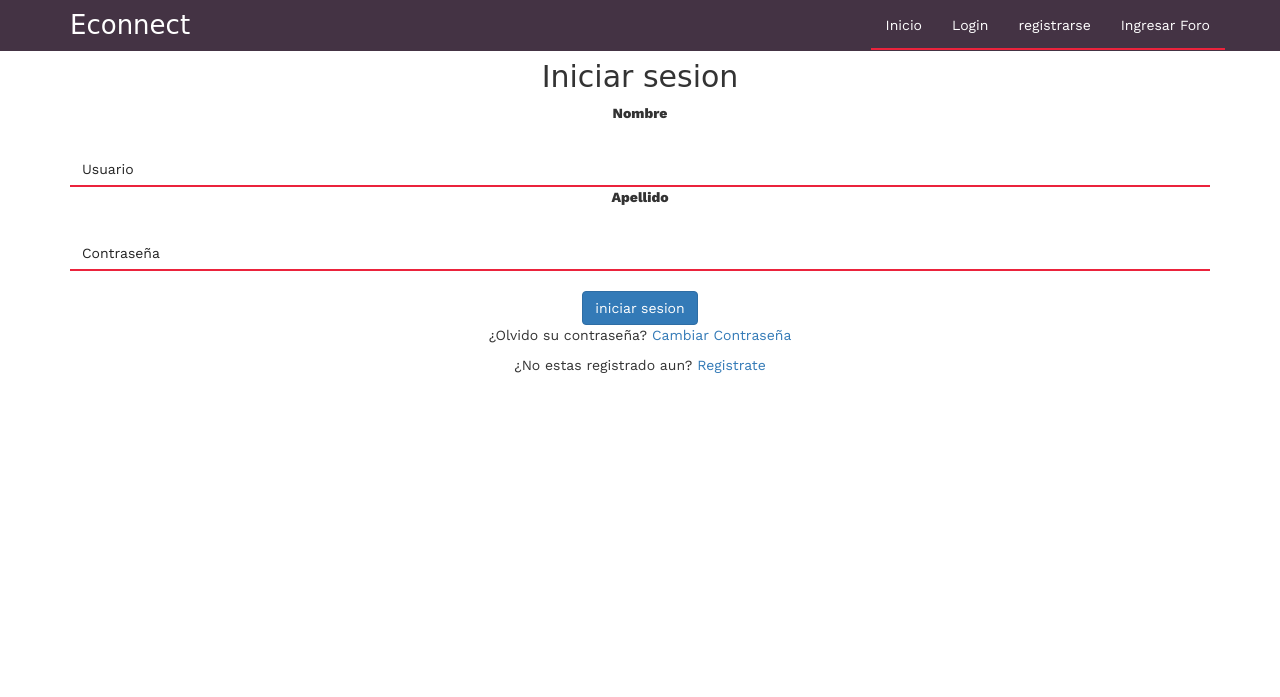
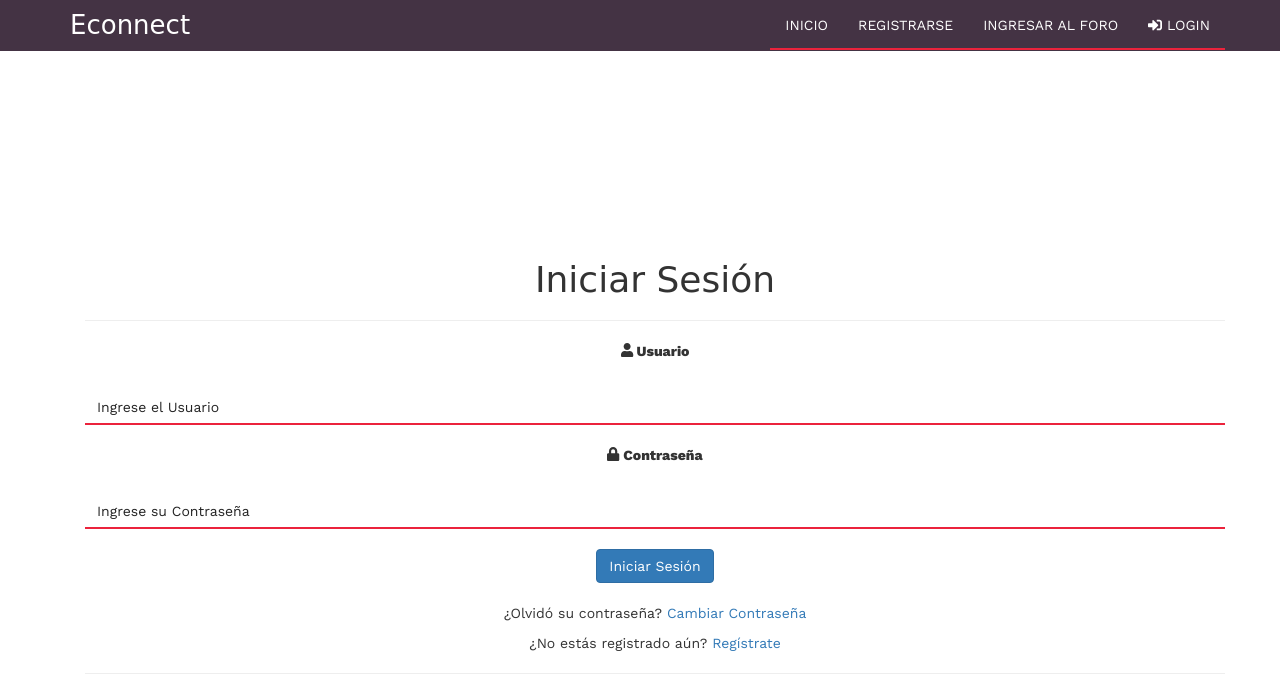
Before and after one commit to Sebaakz/Proyecto_emprendimiento, a plain HTML site: page login.html in a window 1280 px wide. Drawn offline with nearby package versions, Linux system fonts and the light colour scheme; a web font is replaced by a local one.

Commit message:
2do Commit mati, listo el login

```diff
--- a/login.html
+++ b/login.html
@@ -13,9 +13,10 @@
     <meta name="viewport" content="width=device-width, initial-scale=1.0">
     <link href='https://fonts.googleapis.com/css?family=Work+Sans:400,100,200,300,500,600,800,900' rel='stylesheet' type='text/css'>
     <link href='https://fonts.googleapis.com/css?family=Oleo+Script+Swash+Caps:400,700' rel='stylesheet' type='text/css'>
+    <script src="https://cdnjs.cloudflare.com/ajax/libs/font-awesome/5.13.0/js/all.min.js" crossorigin="anonymous"></script>
 
 </head>
-<!--Comentario del mati-->
+<!--Comentario de @SpinnyCow27-->
 <body>
     <div class="main-header" id="main-header">
         <nav class="navbar mynav navbar-fixed-top">
@@ -25,38 +26,38 @@
               <a class="navbar-brand" href="index.html">Econnect</a> </div>
             <div class="collapse navbar-collapse" id="myNavbar">
               <ul class="nav navbar-nav navbar-right">
-                <li class="active"><a href="index.html">Inicio</a></li>
-                <li class="active"><a href="login.html">Login</a></li>
-                <li class="active"><a href="registro.html">registrarse</a></li>
-                <li class="active"><a href="foro.html">Ingresar Foro</a></li>
+                <li class="active"><a href="index.html">INICIO</a></li>
+                <li class="active"><a href="registro.html">REGISTRARSE</a></li>
+                <li class="active"><a href="foro.html">INGRESAR AL FORO</a></li>
+                <li class="active"><a href="login.html"><i class="fas fa-sign-in-alt"></i> LOGIN</a></li>
 
               </ul>
             </div>
           </div>
         </nav>
-      </div>
+      </div><br><br><br><br><br><br><br><br><br><br>
+      <div class="container">
         <div class="py-5 text-center">
           <div class="container d-lg-block">
             <br>
             <br>
-            <h2>Iniciar sesion</h2>
+            <h1>Iniciar Sesión</h1><hr>
             <form action="" method="POST">
               <div class="floating-label-form-group">
-                    <label for="username">Nombre</label>
-                    <input name="username" class="form-control" id="id_username" type="text" placeholder="Usuario">
-                </div>
+                  <label for="username"><i class="fas fa-user"></i> Usuario </label>
+                  <input name="username" class="form-control" id="id_username" type="text" placeholder="Ingrese el Usuario">
+              </div><br>
               <div class="floating-label-form-group input">
-                    <label for="password">Apellido</label>
-                    <input name="password" class="form-control" id="id_password" type="password" placeholder="Contraseña">
+                  <label for="password"><i class="fas fa-lock"></i> Contraseña</label>
+                  <input name="password" class="form-control" id="id_password" type="password" placeholder="Ingrese su Contraseña">
               </div>
               <div>
-                    <br>
-                    <input type="submit" value="iniciar sesion" class="btn btn-primary">
+                  <br><!--<i class="fas fa-sign-in-alt"></i> -->
+                  <input type="submit" value="Iniciar Sesión" class="btn btn-primary">
               </div>
-            </form>
-              <p>¿Olvido su contraseña? <a href="">Cambiar Contraseña</a></p>
-              <p>¿No estas registrado aun? <a href="registro.html">Registrate</a></p>
-                  </div>
+            </form><br>
+            <p>¿Olvidó su contraseña? <a href="">Cambiar Contraseña</a></p>
+            <p>¿No estás registrado aún? <a href="registro.html">Regístrate</a></p><hr>
           </div>
         </div>
       </div>
```
Lines whose indentation alone changed are shown as unchanged.
